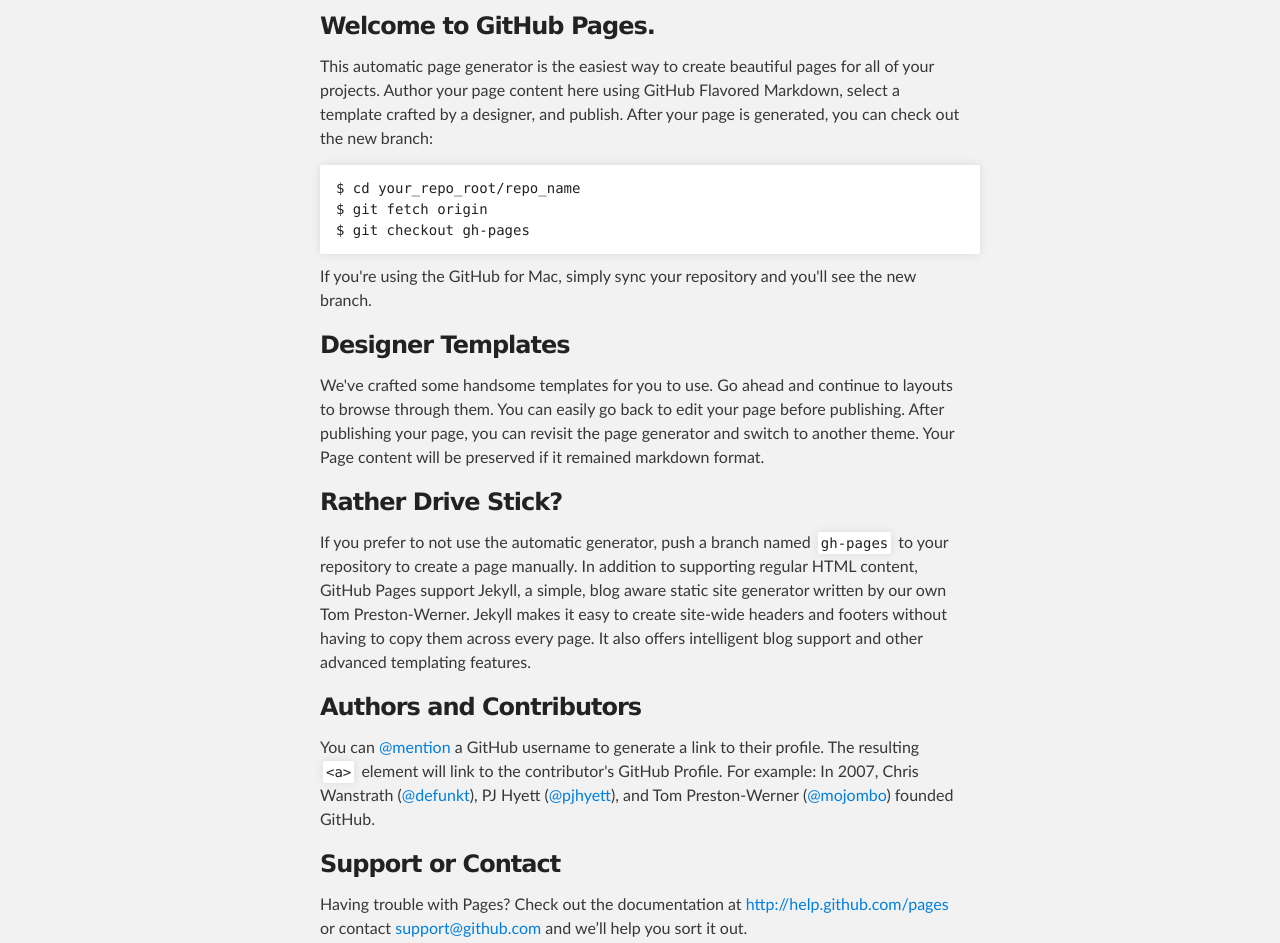
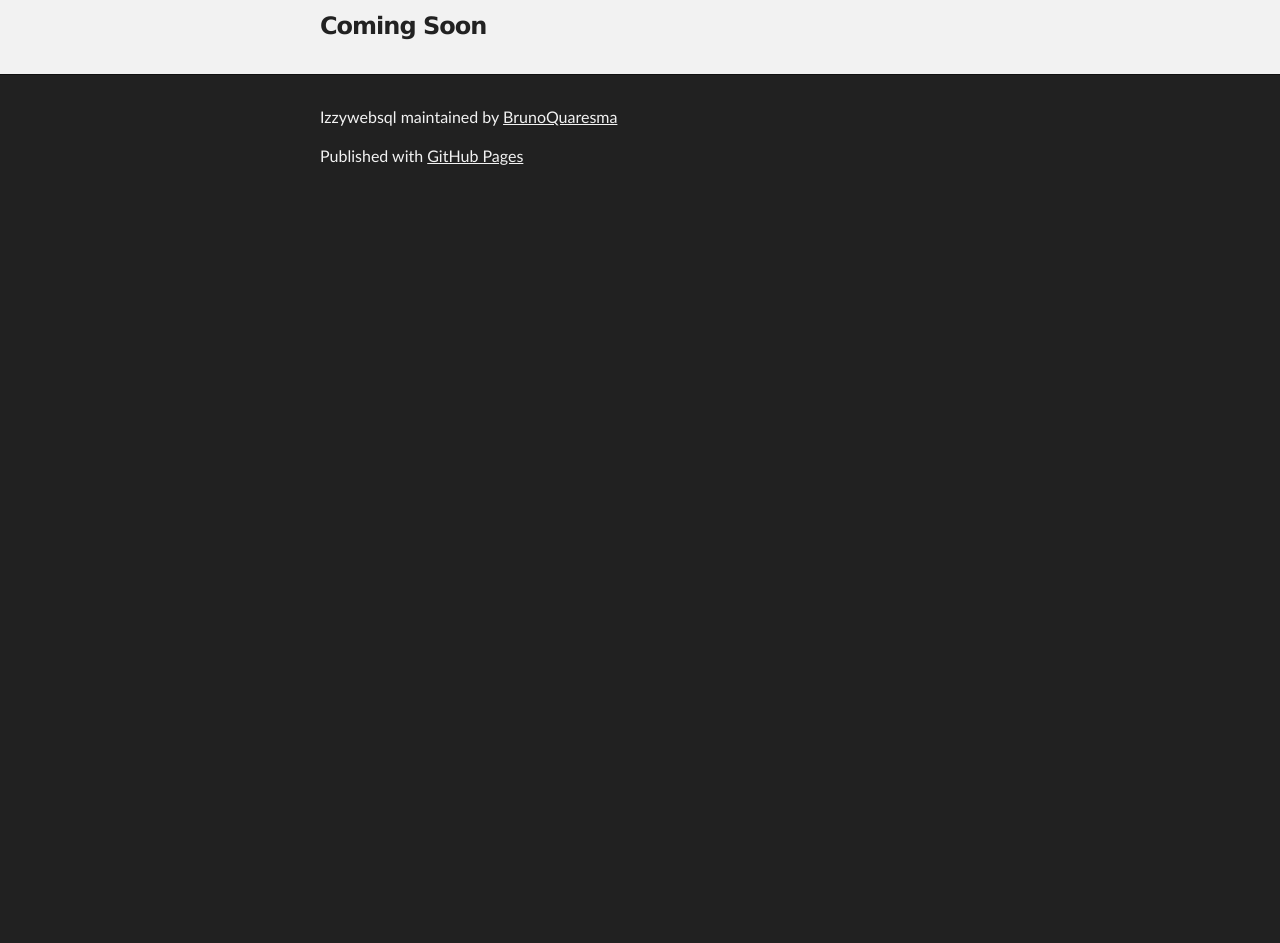
Before and after one commit to BrunoQuaresma/IzzyWebSQL, a plain HTML site: page index.html in a window 1280 px wide. Shown: the part 288-1231 px from the top of the page. After the commit the page ends 800 px from the top, so only its background shows below. Drawn offline with Linux system fonts and the light colour scheme.

Commit message:
Initial commit

```diff
--- a/index.html
+++ b/index.html
@@ -31,38 +31,8 @@
     <!-- MAIN CONTENT -->
     <div id="main_content_wrap" class="outer">
       <section id="main_content" class="inner">
-        <h3>
-<a name="welcome-to-github-pages" class="anchor" href="#welcome-to-github-pages"><span class="octicon octicon-link"></span></a>Welcome to GitHub Pages.</h3>
-
-<p>This automatic page generator is the easiest way to create beautiful pages for all of your projects. Author your page content here using GitHub Flavored Markdown, select a template crafted by a designer, and publish. After your page is generated, you can check out the new branch:</p>
-
-<pre><code>$ cd your_repo_root/repo_name
-$ git fetch origin
-$ git checkout gh-pages
-</code></pre>
-
-<p>If you're using the GitHub for Mac, simply sync your repository and you'll see the new branch.</p>
-
-<h3>
-<a name="designer-templates" class="anchor" href="#designer-templates"><span class="octicon octicon-link"></span></a>Designer Templates</h3>
-
-<p>We've crafted some handsome templates for you to use. Go ahead and continue to layouts to browse through them. You can easily go back to edit your page before publishing. After publishing your page, you can revisit the page generator and switch to another theme. Your Page content will be preserved if it remained markdown format.</p>
-
-<h3>
-<a name="rather-drive-stick" class="anchor" href="#rather-drive-stick"><span class="octicon octicon-link"></span></a>Rather Drive Stick?</h3>
-
-<p>If you prefer to not use the automatic generator, push a branch named <code>gh-pages</code> to your repository to create a page manually. In addition to supporting regular HTML content, GitHub Pages support Jekyll, a simple, blog aware static site generator written by our own Tom Preston-Werner. Jekyll makes it easy to create site-wide headers and footers without having to copy them across every page. It also offers intelligent blog support and other advanced templating features.</p>
-
-<h3>
-<a name="authors-and-contributors" class="anchor" href="#authors-and-contributors"><span class="octicon octicon-link"></span></a>Authors and Contributors</h3>
-
-<p>You can <a href="https://github.com/blog/821" class="user-mention">@mention</a> a GitHub username to generate a link to their profile. The resulting <code>&lt;a&gt;</code> element will link to the contributor's GitHub Profile. For example: In 2007, Chris Wanstrath (<a href="https://github.com/defunkt" class="user-mention">@defunkt</a>), PJ Hyett (<a href="https://github.com/pjhyett" class="user-mention">@pjhyett</a>), and Tom Preston-Werner (<a href="https://github.com/mojombo" class="user-mention">@mojombo</a>) founded GitHub.</p>
-
-<h3>
-<a name="support-or-contact" class="anchor" href="#support-or-contact"><span class="octicon octicon-link"></span></a>Support or Contact</h3>
-
-<p>Having trouble with Pages? Check out the documentation at <a href="http://help.github.com/pages">http://help.github.com/pages</a> or contact <a href="mailto:support@github.com">support@github.com</a> and we’ll help you sort it out.</p>
-      </section>
+        <h3>Coming Soon</h3>
+     </section>
     </div>
 
     <!-- FOOTER  -->
```
